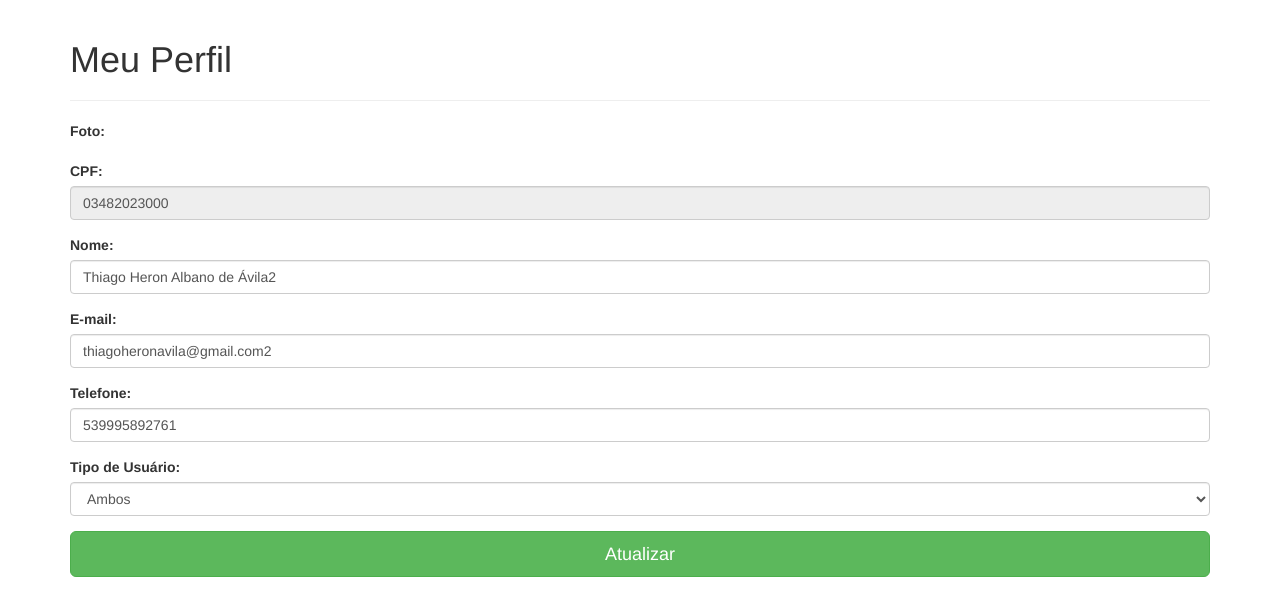
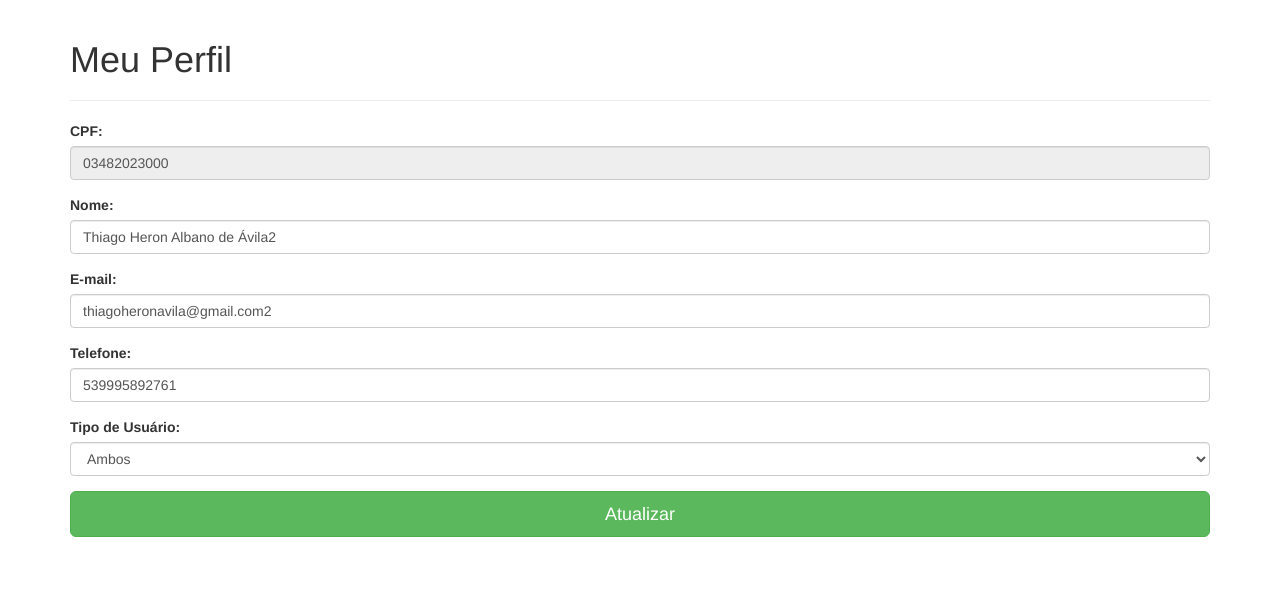
Before and after one commit to SouzaGuilherme/AirbnbAnyLess, a PHP site: page /perfil.php in a window 1280 px wide. Shown: the part 52-668 px from the top of the page. Run offline with PHP 8.4, Linux system fonts and the light colour scheme; a user stored in the database is signed in; data comes from the database, SQL or seed files in the repository.

Commit message:
Remove o foto do edit profile

```diff
--- a/perfil.php
+++ b/perfil.php
@@ -61,10 +61,7 @@ if (
     <!-- Formulário de Cadastrar Usuário -->
     <form method="POST">
 
-        <div class="form-group">
-            <label for="foto-perfil">Foto:</label>
 
-        </div>
 
         <!-- CPF -->
         <div class="form-group">
```
